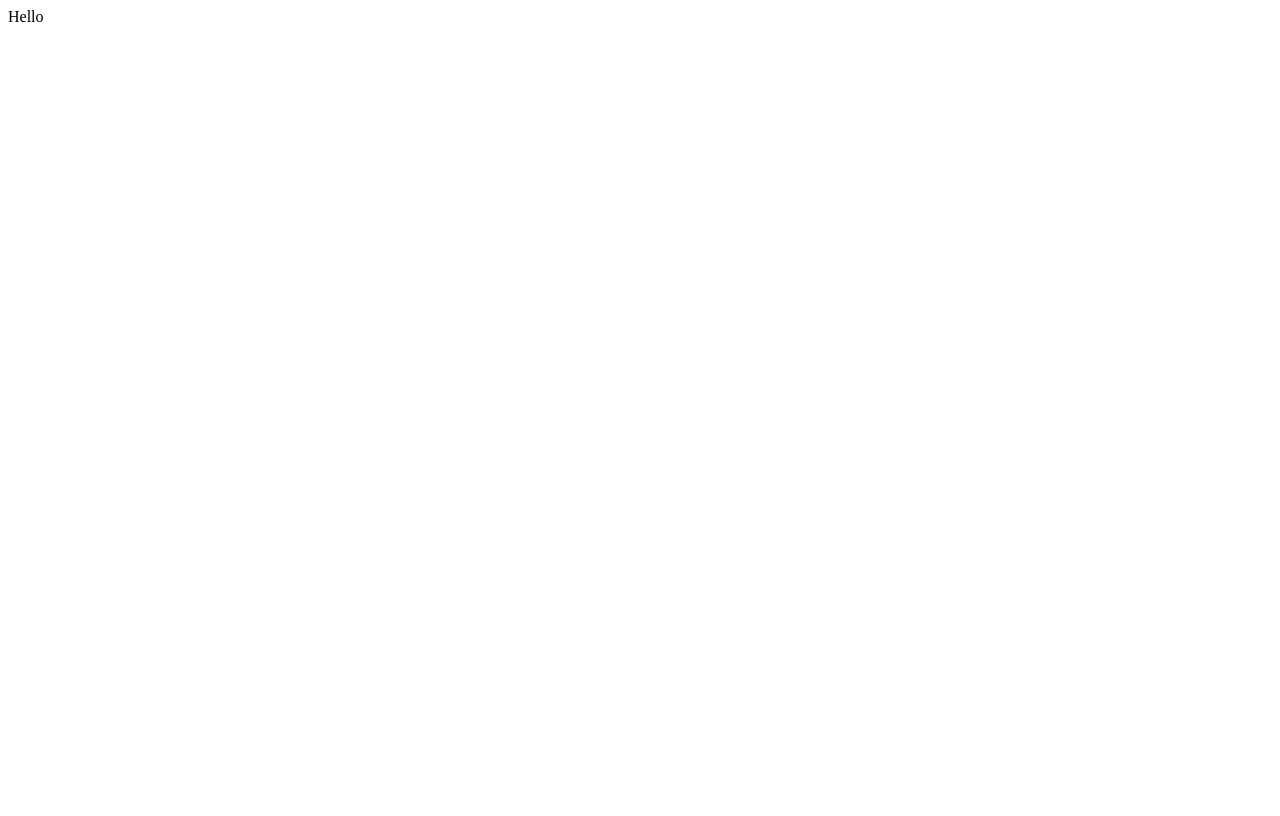
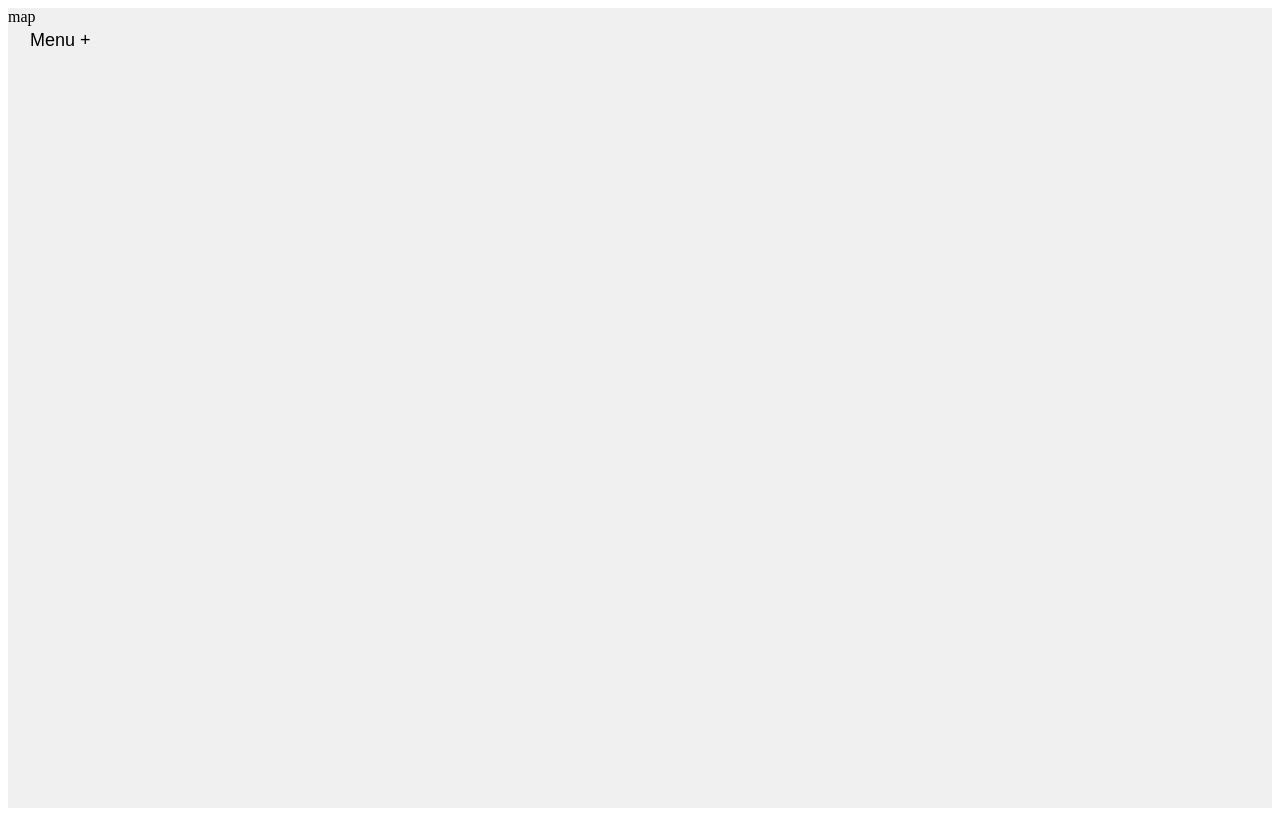
Before and after one commit to AryanOvalekar/HelpingHand, a React (Vite) app in the folder frontend/: page /map in a window 1280 px wide. Built offline with nearby package versions, Linux system fonts and the light colour scheme.

Commit message:
Add menubar

```diff
--- a/frontend/package.json
+++ b/frontend/package.json
@@ -11,7 +11,8 @@
   },
   "dependencies": {
     "react": "^19.1.1",
-    "react-dom": "^19.1.1"
+    "react-dom": "^19.1.1",
+    "react-router-dom": "^7.9.3"
   },
   "devDependencies": {
     "@eslint/js": "^9.36.0",
--- a/frontend/src/App.jsx
+++ b/frontend/src/App.jsx
@@ -1,7 +1,25 @@
 import React from 'react'
+import { BrowserRouter as Router, Routes, Route } from 'react-router-dom'
+import Homepage from './pages/Homepage'
+import MapView from './pages/MapView'
+import ListView from './pages/ListView'
+import AboutUs from './pages/AboutUs'
+import SlideMenu from './components/SlideMenu'
 
 const App = () => {
-  return <div>Hello</div>
+  return (
+    <div style={{ backgroundColor: '#f0f0f0', minHeight: '100vh' }}>
+      <Router>
+        <SlideMenu />
+        <Routes>
+          <Route path="/" element={<Homepage />} />
+          <Route path="/map" element={<MapView />} />
+          <Route path="/list" element={<ListView />} />
+          <Route path="/about-us" element={<AboutUs />} />
+        </Routes>
+      </Router>
+    </div>
+  )
 }
 
 export default App
--- /dev/null
+++ b/frontend/src/components/SlideMenu.css
@@ -0,0 +1,60 @@
+.slide-menu-toggle {
+  position: absolute;
+  top: 20px;
+  left: 20px;
+  z-index: 1001;
+  background: none;
+  border: none;
+  font-size: 18px;
+  cursor: pointer;
+  padding: 10px;
+}
+
+.slide-menu-panel {
+  position: fixed;
+  top: 0;
+  left: 0;
+  width: 220px;
+  height: 100vh;
+  background-color: white;
+  z-index: 1000;
+  transition: transform 0.3s ease-in-out;
+  display: flex;
+  flex-direction: column;
+  justify-content: flex-start;
+  align-items: flex-start;
+  gap: 30px;
+  overflow: hidden;
+  padding-top: 90px;
+}
+
+.slide-menu-panel.closed {
+  transform: translateX(-100%);
+}
+
+.slide-menu-panel.open {
+  transform: translateX(0);
+}
+
+.slide-menu-item {
+  width: 100%;
+}
+
+.slide-menu-item.closed {
+  clip-path: inset(0 100% 0 0);
+  transition: clip-path 0s 0.3s;
+}
+
+.slide-menu-item.open {
+  clip-path: inset(0 0 0 0);
+  transition: clip-path 0.4s ease-in-out 0.2s;
+}
+
+.slide-menu-link {
+  font-size: 32px;
+  text-decoration: none;
+  color: black;
+  display: block;
+  text-align: left;
+  padding-left: 40px;
+}
--- /dev/null
+++ b/frontend/src/components/SlideMenu.jsx
@@ -0,0 +1,41 @@
+import React, { useState } from 'react'
+import { Link } from 'react-router-dom'
+import './SlideMenu.css'
+
+const SlideMenu = () => {
+  const [isOpen, setIsOpen] = useState(false)
+
+  const toggleMenu = () => {
+    setIsOpen(!isOpen)
+  }
+
+  return (
+    <>
+      {/* Toggle Button */}
+      <button
+        onClick={toggleMenu}
+        className="slide-menu-toggle"
+      >
+        {isOpen ? 'Close -' : 'Menu +'}
+      </button>
+
+      {/* Menu Panel */}
+      <div className={`slide-menu-panel ${isOpen ? 'open' : 'closed'}`}>
+        <div className={`slide-menu-item ${isOpen ? 'open' : 'closed'}`}>
+          <Link to="/" className="slide-menu-link">Home</Link>
+        </div>
+        <div className={`slide-menu-item ${isOpen ? 'open' : 'closed'}`}>
+          <Link to="/map" className="slide-menu-link">Map</Link>
+        </div>
+        <div className={`slide-menu-item ${isOpen ? 'open' : 'closed'}`}>
+          <Link to="/list" className="slide-menu-link">List</Link>
+        </div>
+        <div className={`slide-menu-item ${isOpen ? 'open' : 'closed'}`}>
+          <Link to="/about-us" className="slide-menu-link">About</Link>
+        </div>
+      </div>
+    </>
+  )
+}
+
+export default SlideMenu
--- /dev/null
+++ b/frontend/src/pages/AboutUs.jsx
@@ -0,0 +1,7 @@
+import React from 'react'
+
+const AboutUs = () => {
+  return <div>about us</div>
+}
+
+export default AboutUs
--- /dev/null
+++ b/frontend/src/pages/Homepage.jsx
@@ -0,0 +1,7 @@
+import React from 'react'
+
+const Homepage = () => {
+  return <div>homepage</div>
+}
+
+export default Homepage
--- /dev/null
+++ b/frontend/src/pages/ListView.jsx
@@ -0,0 +1,7 @@
+import React from 'react'
+
+const ListView = () => {
+  return <div>list</div>
+}
+
+export default ListView
--- /dev/null
+++ b/frontend/src/pages/MapView.jsx
@@ -0,0 +1,7 @@
+import React from 'react'
+
+const MapView = () => {
+  return <div>map</div>
+}
+
+export default MapView
```
Also changed, not shown: 1 other file (tests, documents, lock files or other folders).
